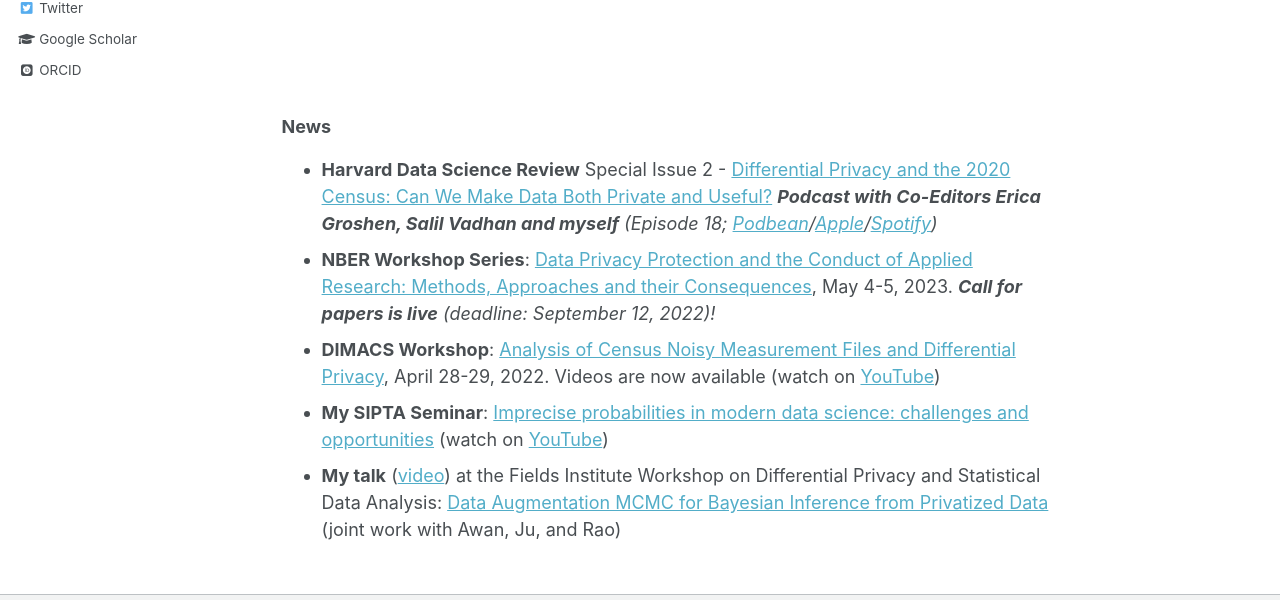
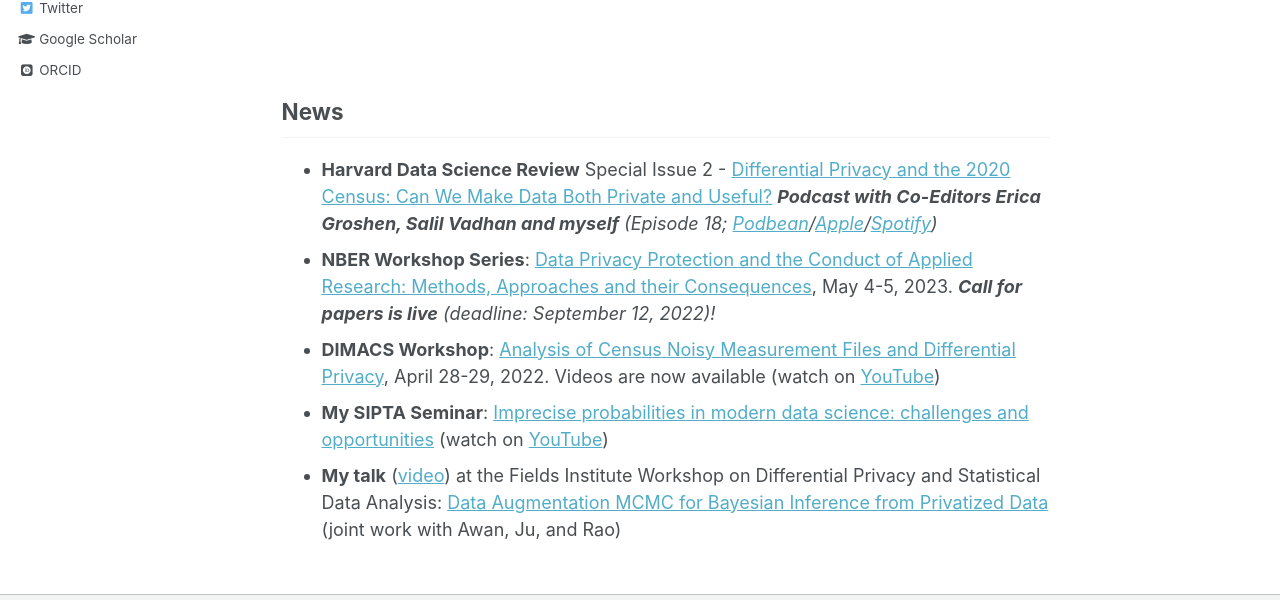
Before and after one commit to RuobinGong/RuobinGong.github.io, a Jekyll site: the page built from _pages/home.md, in a window 1280 px wide and 1122 px high. Shown: the part 372-972 px from the top of the window. Built offline with Jekyll 4.4.1, drawn with Linux system fonts in a browser that asks for light colours; some web fonts are replaced.

Commit message:
Update home.md

```diff
--- a/_pages/home.md
+++ b/_pages/home.md
@@ -13,9 +13,8 @@ I'm an Assistant Professor of Statistics at [Rutgers University](https://www.sta
 
 
 <br>
-<br>
 
-### News
+## News
 
 * **Harvard Data Science Review** Special Issue 2 - [Differential Privacy and the 2020 Census: Can We Make Data Both Private and Useful?](https://hdsr.mitpress.mit.edu/specialissue2) _**Podcast with Co-Editors Erica Groshen, Salil Vadhan and myself** (Episode 18; [Podbean](https://hdsr.podbean.com/e/differential-privacy-for-the-2020-us-census-can-we-make-data-both-private-and-useful-part-1/)/[Apple](https://podcasts.apple.com/us/podcast/differential-privacy-for-the-2020-u-s-census-can-we/id1558728983?i=1000571597321)/[Spotify](https://open.spotify.com/episode/4A9ahGLv5r58LJX8Alxg19))_
 * **NBER Workshop Series**: [Data Privacy Protection and the Conduct of Applied Research: Methods, Approaches and their Consequences](https://www.nber.org/data-privacy-protection-and-conduct-applied-research-methods-approaches-and-their-consequences), May 4-5, 2023. _**Call for papers is live** (deadline: September 12, 2022)!_
```
